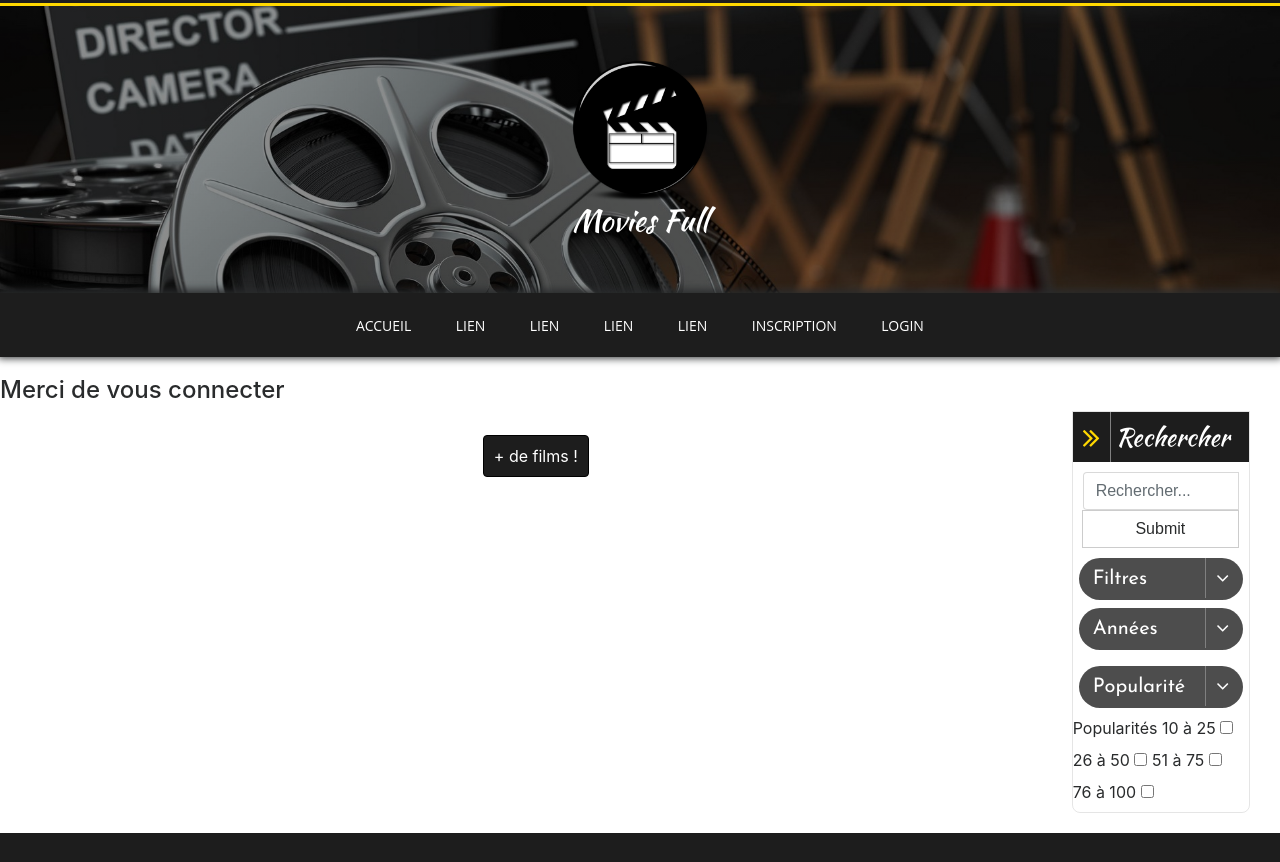
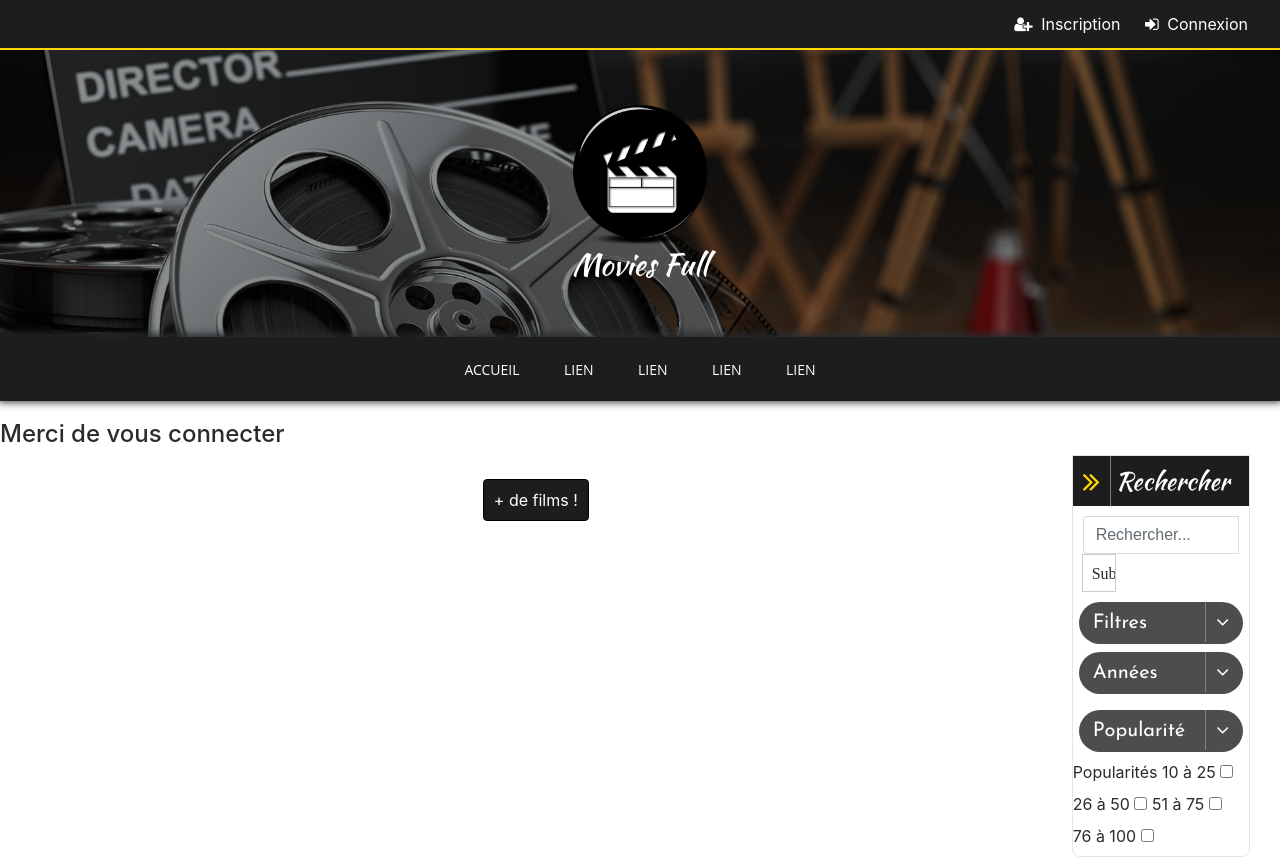
Before and after one commit to ThorphinBugzStudio/movies_team_work, a PHP site: page /index.php in a window 1280 px wide. Shown: the top 862 px of the page. Run offline with PHP 8.4, Linux system fonts and the light colour scheme; data that the repository does not hold is empty.

Commit message:
Ajout de la bannière Utilisateur

```diff
--- a/inc/css/style.css
+++ b/inc/css/style.css
@@ -12,6 +12,31 @@
 @import url('https://fonts.googleapis.com/css?family=Josefin+Sans');
 
 /*------------------ HEADER ---------------- */
+
+.userBanner {
+  background-color: #1d1d1d;
+  color: white;
+  width: 100%;
+  text-align: right;
+  padding: 12px;
+}
+
+.userBanner i {
+  margin-right: 4px;
+}
+
+.userBanner a {
+  margin: 0 20px 0 0;
+}
+
+.userBanner i, .userBanner a {
+  color: white;
+  text-decoration: none;
+}
+
+.userBanner i:hover, .userBanner a:hover {
+  color: #ffd800;
+}
 
 .mainBanner {
   background-color: grey;
@@ -45,10 +70,8 @@
   width: 100%;
   text-align: center;
   padding: 20px;
-  /*border-top: 1px solid #ffd800;
-  border-bottom: 1px solid #ffd800;*/
   margin-bottom: 20px;
-  box-shadow: 0 -1px 8px 2px
+  box-shadow: 0 -1px 8px 2px;
 }
 
 .navbar a {
@@ -64,6 +87,8 @@
 .navbar a:hover {
   color: #ffd800;
 }
+
+
 
 /*------------------ MAIN ---------------- */
 
@@ -210,10 +235,11 @@
   margin-left: 15px;
 }
 
-/* ------------- CATÉGORIES ---------------- */
-
-.search_category li label {
-  margin: 0;
+.btn-secondary {
+  font-family: "Fontawesome";
+  width: 0;
+  padding: 8px 23px 8px 9px;
+  cursor: pointer;
 }
 
 /*------------------ FOOTER ---------------- */
--- a/inc/header.php
+++ b/inc/header.php
@@ -13,8 +13,21 @@
   </head>
   <body>
 
-    <div style="height: 3px; background-color: #1d1d1d;"></div>
-    <div style="height: 3px; background-color: #ffd800;"></div>
+    <!-- Bannière pour Inscription/ (Dé)Connexion / Profil utilisateur -->
+    <div class="userBanner">
+      <div class="mr-auto">
+        <?php if(isConnected()) { ?>
+          <i class="fa fa-user" aria-hidden="true"></i> <a href="#"><?php echo $_SESSION['user']['pseudo']; ?></a>
+          <i class="fa fa-sign-out" aria-hidden="true"></i> <a href="deco.php">Déconnexion</a>
+        <?php } else { ?>
+          <i class="fa fa-user-plus" aria-hidden="true"></i> <a href="inscription.php">Inscription</a>
+          <i class="fa fa-sign-in" aria-hidden="true"></i> <a href="login.php">Connexion</a>
+      <?php } ?>
+      </div>
+    </div>
+
+    <!-- Décoration -->
+    <div style="height: 2px; background-color: #ffd800;"></div>
 
     <!-- Titre & logo du site -->
     <div class="mainBanner img-fluid mx-auto">
@@ -33,9 +46,6 @@
           <a href="#">Lien</a>
           <a href="#">Lien</a>
           <a href="#">Lien</a>
-          <!-- login -->
-          <a href="inscription.php">Inscription</a>
-          <a href="login.php">Login</a>
         </nav>
       </div>
     </div>
```
